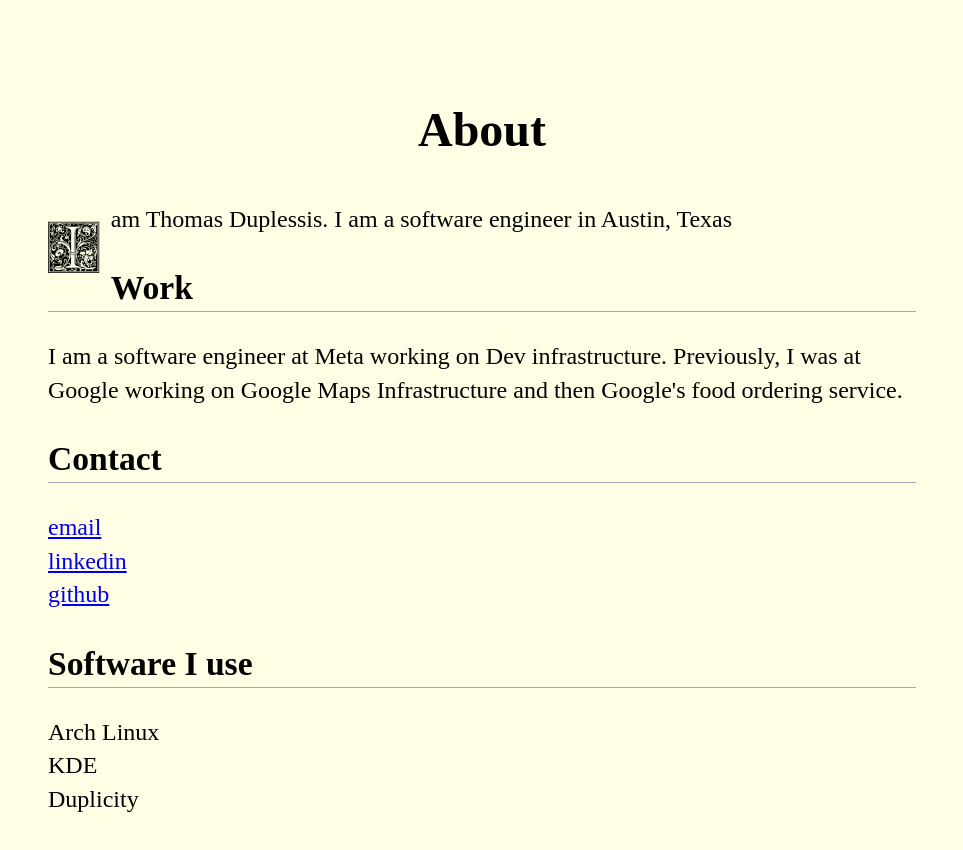
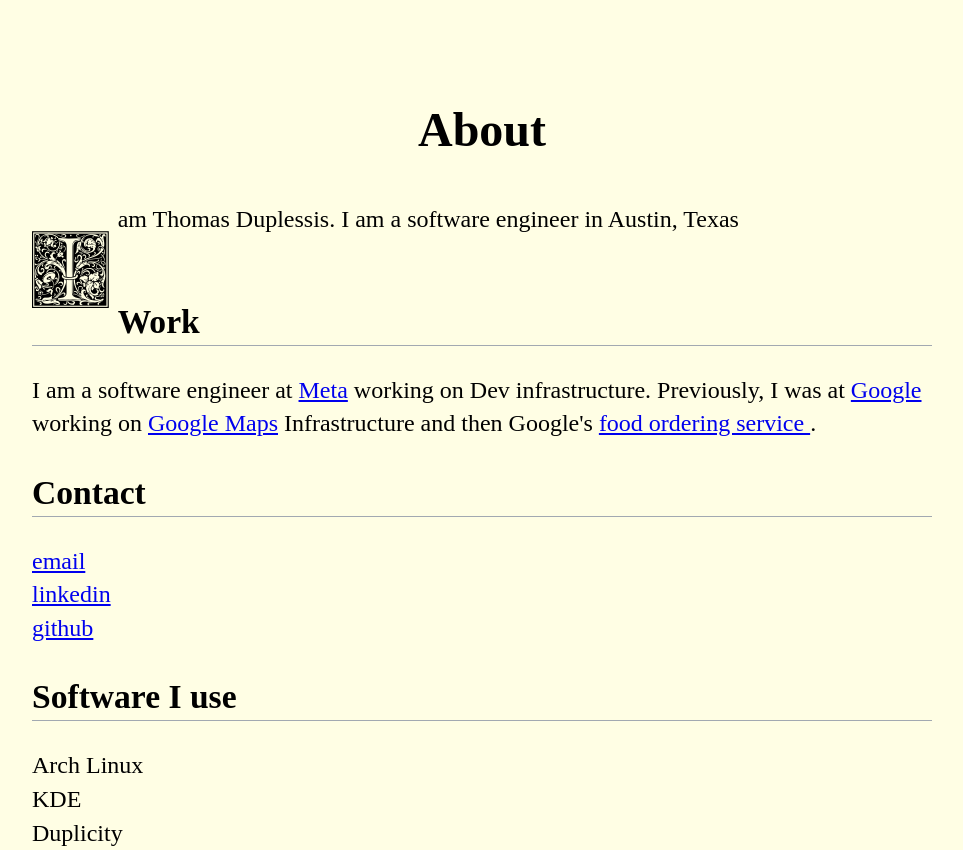
Before and after one commit to tdupes/tdupes.github.io, a plain HTML site: page index.html in a window 1280 px wide. Shown: the whole page, without its empty margins (158-1121 px from the left). Before the commit the page ends 817 px from the top, so only its background shows below. Drawn offline with Linux system fonts and the light colour scheme.

Commit message:
add links

```diff
--- a/index.html
+++ b/index.html
@@ -20,16 +20,11 @@
         /* TTF file for CSS3 browsers */
     }
 
-    article {
-      padding: 0 1rem;
-    }
-
     body {
       font-weight: 300;
       font-size: 1.5rem;
       line-height: 1.4;
       background: #fffee4;
-      /* padding: 0 25%; */
       margin: 0 auto;
     }
 
@@ -55,11 +50,9 @@
 
     p:first-letter {
       float: left;
-      font-size: 4rem;
-      /* line-height: 1.1; */
-      margin-right: 9px;
+      font-size: 6rem;
+      margin-right: 5px;
       font-family: "GoudyInitialen";
-      /* margin-top: 10px; */
     }
 
     ul {
@@ -74,14 +67,16 @@
 <body>
   <article>
     <h1 class="title">About</h1>
-    <p>I am Thomas Duplessis. I am a software engineer in Austin, Texas<br>
+    <p>I am Thomas Duplessis. I am a software engineer in Austin, Texas<br><br>
 
     </p>
 
 
     <h2>Work</h2>
-    I am a software engineer at Meta working on Dev infrastructure. Previously, I was at Google working on Google Maps
-    Infrastructure and then Google's food ordering service.
+    I am a software engineer at <a href="https://about.meta.com/">Meta</a> working on Dev infrastructure. Previously, I
+    was at <a href="https://about.google/">Google</a> working on <a href="https://www.google.com/maps">Google Maps</a>
+    Infrastructure and then Google's <a href="https://developers.google.com/actions/food-ordering">food ordering
+      service </a>.
 
     <h2>Contact</h2>
     <ul>
```
